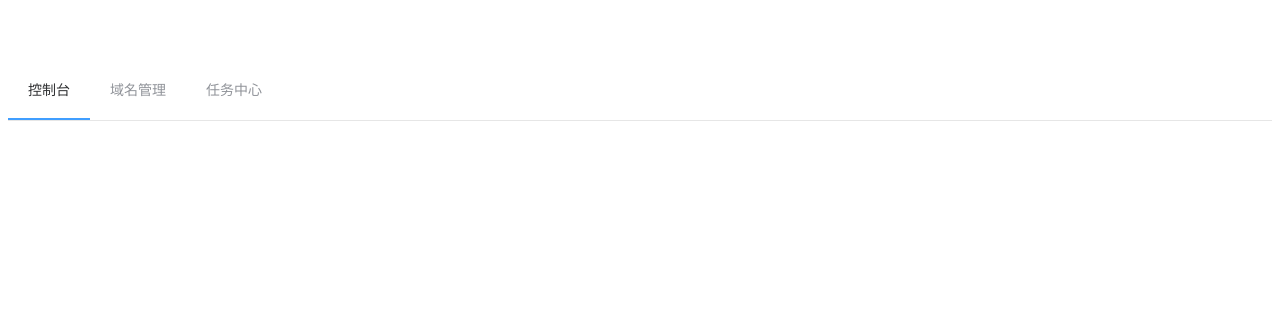
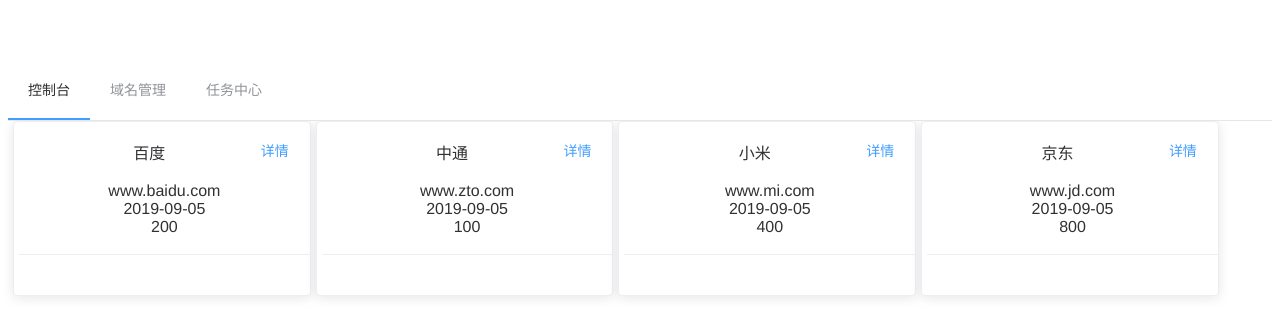
Before and after one commit to Ciyfly/web_info_monitor, a Vue app in the folder web/admin/: page /#/home/subdomain in a window 1280 px wide. Before the commit this address led to /#/home. Shown: the top 336 px of the page. Built offline with nearby package versions, Linux system fonts and the light colour scheme.

Commit message:
:sparkles: 域名页面使用卡片展示

```diff
--- a/web/admin/src/components/Subdomains.vue
+++ b/web/admin/src/components/Subdomains.vue
@@ -1,25 +1,53 @@
 <template>
   <div>
-        <el-card class="box-card" v-for="domain in domains">
+    <el-card class="box-card domain-card" v-for="domain in domains" :key="domain.name">
       <div slot="header" class="clearfix">
-        <span>卡片名称</span>
-        <el-button style="float: right; padding: 3px 0" type="text">操作按钮</el-button>
-    </div>
-    <div v-for="o in 4" :key="o" class="text item">
-        {{'列表内容 ' + o }}
+        <span>{{domain.name}}</span>
+        <el-button style="float: right; padding: 3px 0" type="text">详情</el-button>
+        <br />
+        <br />
+        <span>{{domain.url}}</span>
+        <br />
+        <span>{{domain.last_time}}</span>
+        <br />
+        <span>{{domain.subdomain_count}}</span>
       </div>
     </el-card>
   </div>
 </template>
 <script>
 export default {
-    domains:[
-        {"name": "百度", url: "www.baidu.com", "last_time": "2019-09-05", "subdomain_count":200},
-        {"name": "中通", url: "www.zto.com", "last_time": "2019-09-05", "subdomain_count":100},
-        {"name": "小米", url: "www.mi.com", "last_time": "2019-09-05", "subdomain_count":400},
-        {"name": "京东", url: "www.jd.com", "last_time": "2019-09-05", "subdomain_count":800},
+  data() {
+    return {
+      domains: [
+        {
+          name: "百度",
+          url: "www.baidu.com",
+          last_time: "2019-09-05",
+          subdomain_count: 200
+        },
+        {
+          name: "中通",
+          url: "www.zto.com",
+          last_time: "2019-09-05",
+          subdomain_count: 100
+        },
+        {
+          name: "小米",
+          url: "www.mi.com",
+          last_time: "2019-09-05",
+          subdomain_count: 400
+        },
+        {
+          name: "京东",
+          url: "www.jd.com",
+          last_time: "2019-09-05",
+          subdomain_count: 800
+        }
       ]
+    };
   }
+};
 </script>
 <style>
 .text {
@@ -36,10 +64,16 @@
   content: "";
 }
 .clearfix:after {
-    clear: both
+  clear: both;
 }
 
 .box-card {
   width: 480px;
 }
+.domain-card {
+  float: left;
+  width: 23%;
+  padding-left: 5px;
+  margin-left: 5px;
+}
 </style>
```
Lines whose indentation alone changed are shown as unchanged.
